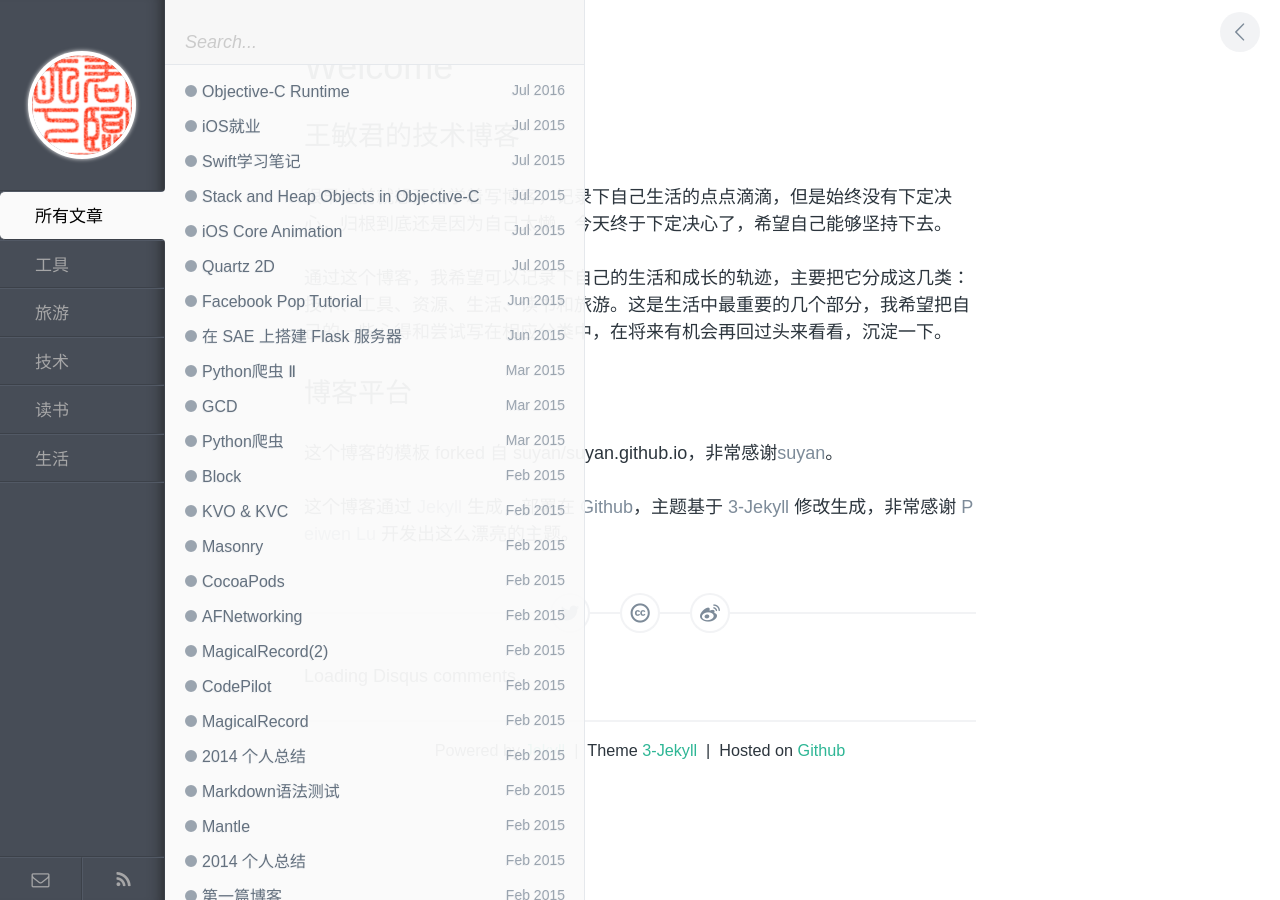
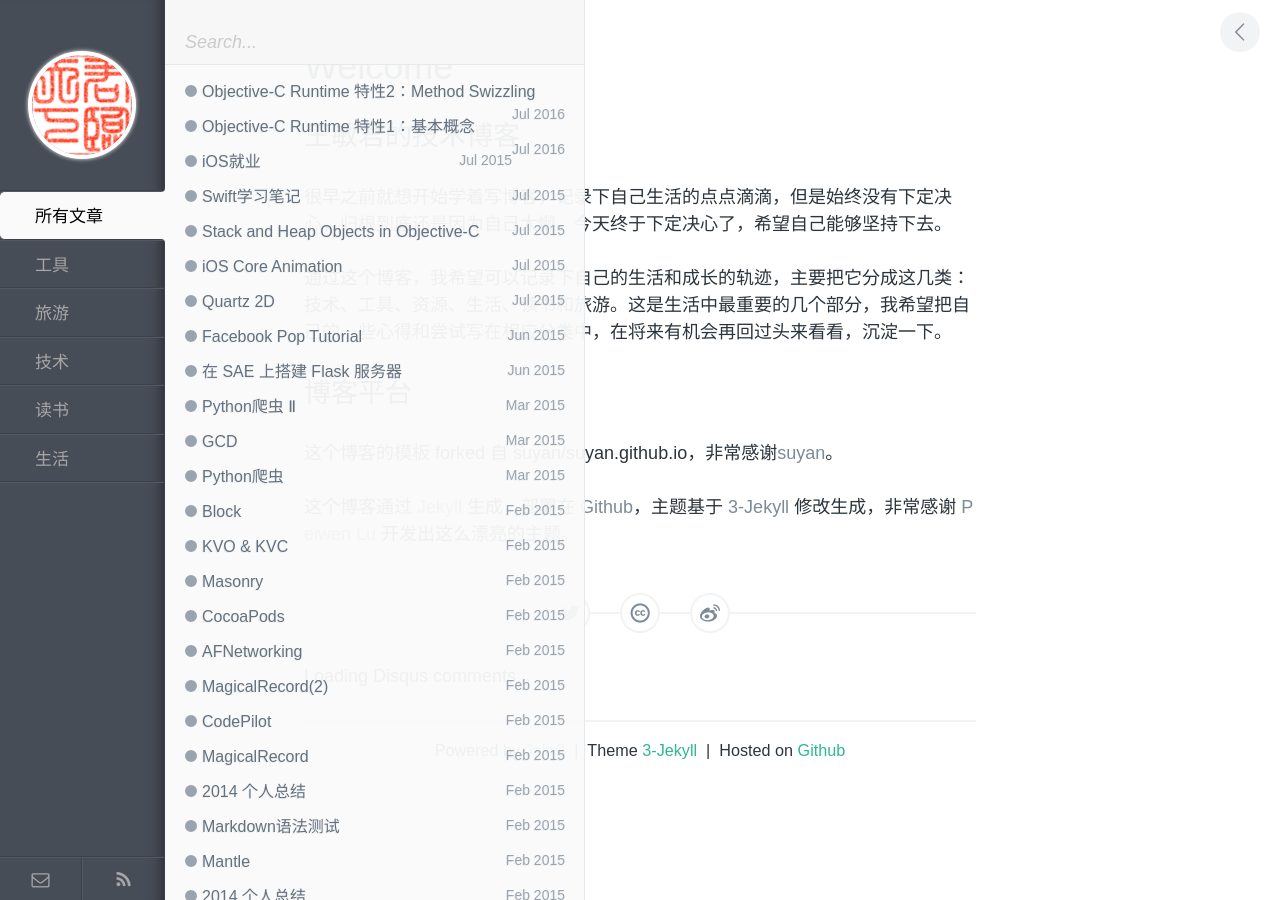
Before and after one commit to kingstal/kingstal.github.io, a Jekyll site: the page built from index.md, in a window 1280 px wide. Built offline with Jekyll 4.4.1, drawn with Linux system fonts in a browser that asks for light colours; comment, search, counter and statistics services are not loaded; part of the change alters nothing that is shown.

Commit message:
Method Swizzling

````diff
--- a/_posts/2016-07-24-tech-Objective-C Runtime.md
+++ b/_posts/2016-07-24-tech-Objective-C Runtime.md
@@ -1,6 +1,6 @@
 ---
 layout: post
-title: Objective-C Runtime
+title: Objective-C Runtime 特性1：基本概念
 category: 技术
 tags: Objective-C Runtime
 keywords: Objective-C Runtime
@@ -267,6 +267,8 @@ for (i = 0 ; i < 1000 ; i++)
 
 当然这种方式只适合于在类似于for循环这种情况下频繁调用同一方法，以提高性能的情况。另外，methodForSelector:是由Cocoa运行时提供的；它不是Objective-C语言的特性。
 
+----------------------------------------
+
 ### 消息转发(message forwarding)
 
 在 Objective-C 中，[object foo] 语法并不会立即执行 foo 这个方法的代码。它是在运行时给 object 发送一条叫 foo 的消息。
@@ -364,14 +366,7 @@ Objective-C 中给一个对象发送消息会经过以下几个步骤：
 4. 如果没有新的目标对象返回， Runtime 就会发送 `-methodSignatureForSelector:` 和 `-forwardInvocation:` 消息。你可以发送 `-invokeWithTarget:` 消息来手动转发消息或者发送 `-doesNotRecognizeSelector:` 抛出异常。
 
 
-
-
-
-
-
-
-
 ### 参考
 [http://tech.glowing.com/cn/objective-c-runtime/](http://tech.glowing.com/cn/objective-c-runtime/)
 
-[Objective-C Runtime系列][http://southpeak.github.io/blog/2014/10/25/objective-c-runtime-yun-xing-shi-zhi-lei-yu-dui-xiang/]
+[Objective-C Runtime系列](http://southpeak.github.io/blog/2014/10/25/objective-c-runtime-yun-xing-shi-zhi-lei-yu-dui-xiang/)
--- /dev/null
+++ b/_posts/2016-07-24-tech-Objective-C Runtime2.md
@@ -0,0 +1,68 @@
+---
+layout: post
+title: Objective-C Runtime 特性2：Method Swizzling
+category: 技术
+tags: Objective-C Runtime
+keywords: Objective-C Runtime
+description:
+---
+
+学习runtime机制不得不理解Method Swizzling。Method Swizzling是改变一个selector的实际实现的技术。通过这一技术，我们可以在运行时通过修改类的分发表中selector对应的函数，来修改方法的实现。
+
+一个常见的例子就是在开发中我们需要跟踪程序中每一个view controller展示给用户的次数：当然，我们可以在每个view controller的viewDidAppear中添加跟踪代码；但是这太过麻烦，需要在每个view controller中写重复的代码。创建一个子类可能是一种实现方式，但需要同时创建UIViewController, UITableViewController, UINavigationController及其它UIKit中view controller的子类，这同样会产生许多重复的代码。
+
+这种情况下，我们就可以使用Method Swizzling，如在代码所示：
+
+```objc
+#import <objc/runtime.h>
+
+@implementation UIViewController (Tracking)
+
+// Invoked whenever a class or category is added to the Objective-C runtime
++ (void)load
+{
+    static dispatch_once_t onceToken;
+    dispatch_once(&onceToken, ^{
+        Class class = [self class];
+        // When swizzling a class method, use the following:
+        // Class class = object_getClass((id)self);
+
+        // the method might not exist in the class, but in its superclass
+        SEL originalSelector = @selector(viewWillAppear:);
+        SEL swizzledSelector = @selector(xxx_viewWillAppear:);
+
+        Method originalMethod = class_getInstanceMethod(class, originalSelector);
+        Method swizzledMethod = class_getInstanceMethod(class, swizzledSelector);
+
+        // class_addMethod will fail if original method already exists
+        BOOL didAddMethod = class_addMethod(class,
+            originalSelector,
+            method_getImplementation(swizzledMethod),
+            method_getTypeEncoding(swizzledMethod));
+
+        // the method doesn’t exist and we just added one
+        if (didAddMethod) {
+            class_replaceMethod(class,
+                swizzledSelector,
+                method_getImplementation(originalMethod),
+                method_getTypeEncoding(originalMethod));
+        }
+        else {
+            method_exchangeImplementations(originalMethod, swizzledMethod);
+        }
+    });
+}
+
+#pragma mark - Method Swizzling
+
+- (void)xxx_viewWillAppear:(BOOL)animated
+{
+    [self xxx_viewWillAppear:animated];
+    NSLog(@"viewWillAppear: %@", self);
+}
+```
+
+![Method Swizzling](/assets/image/iOS-Runtime-Method Swizzling.png)
+**说明**：
+1. 第3步中如果 originalMethod 已经存在，则添加失败。
+2. 失败则直接交换 originalMethod 和 swizzledMethod；若成功，则说明该类本身没有实现 originalMethod，第2步中`Method originalMethod = class_getInstanceMethod(class, originalSelector);`获取都是父类的 originalMethod，这时候 originalSelector 已指向 swizzledMethod，我们需要的就是将 swizzledSelector 指向父类的 originalMethod。
````
Also changed, not shown: assets/image/iOS-Runtime-Method Swizzling.png (added).
